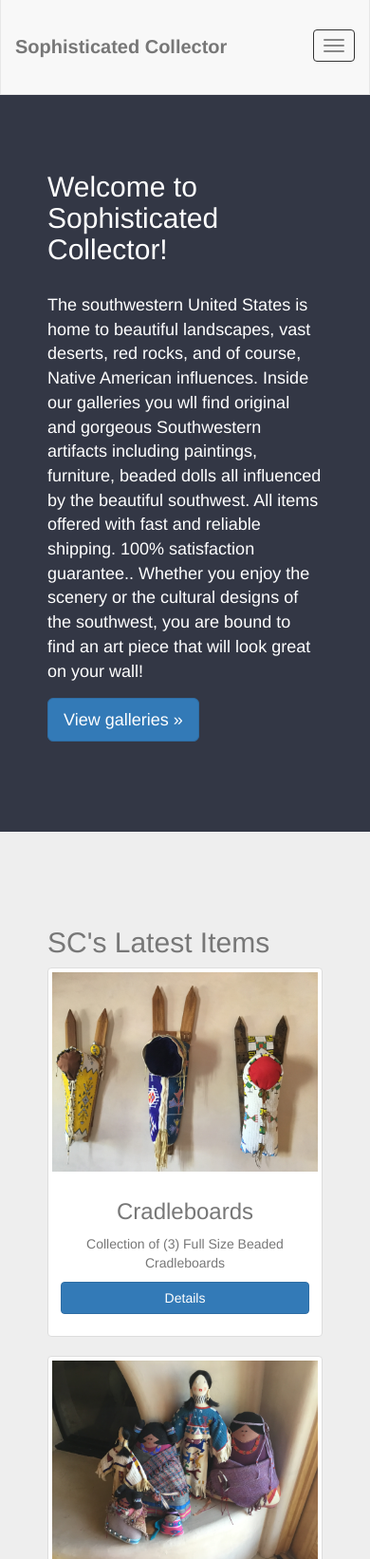
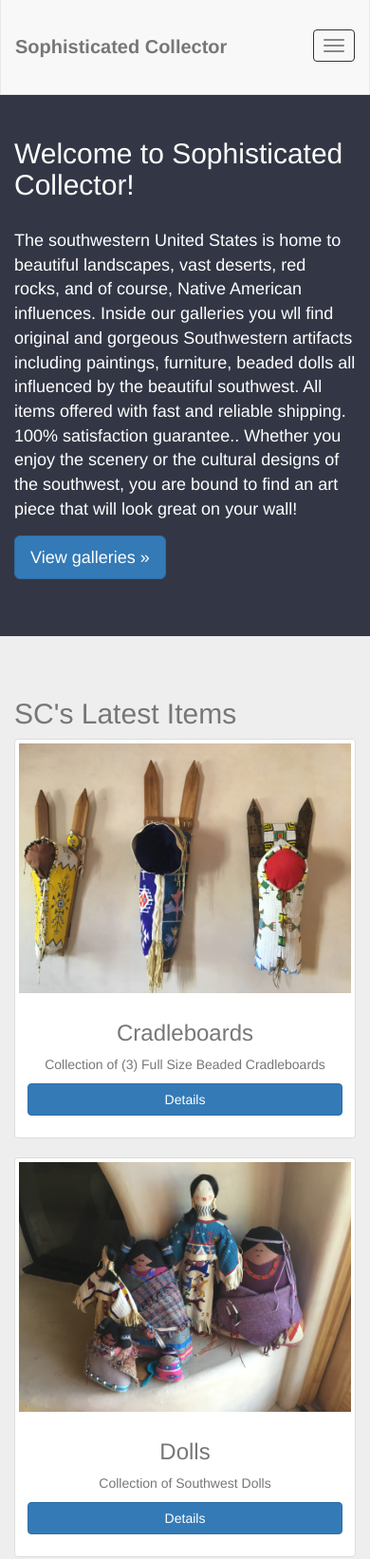
Before and after one commit to remmi11/flask-store, a Flask app: page / in a window 390 px wide. Shown: the part 41-1683 px from the top of the page at 95% size. Run offline with Flask 2, Linux system fonts and the light colour scheme; some libraries are stand-ins or nearby versions.

```diff
--- a/static/style.css
+++ b/static/style.css
@@ -206,7 +206,7 @@ footer .fa {
         display: none;
     }
     .container {
-        padding: 50px;
+        padding: 15px;
     }
     .bottom-menu {
         display: none;
```
